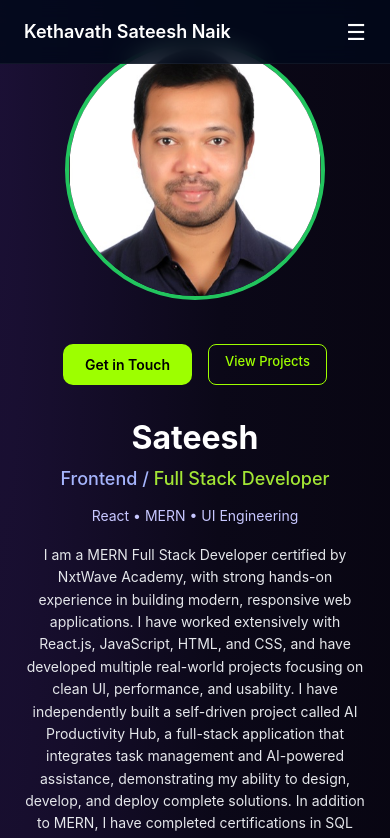
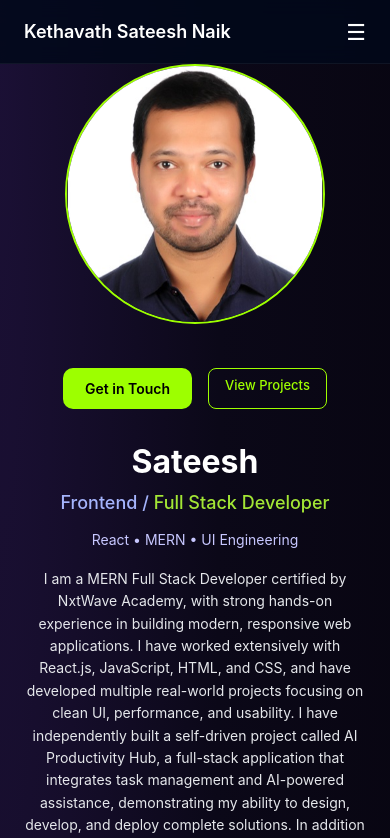
Before and after one commit to Sateesh64/portfolio, a React (Create React App) app: page / in a window 390 px wide. Shown: the top 838 px of the page. Built offline with nearby package versions, Linux system fonts and the light colour scheme.

Commit message:
Fix mobile hero layout and profile image alignment

```diff
--- a/src/App.css
+++ b/src/App.css
@@ -30,6 +30,21 @@ body {
   padding: 0 6%;
 
 }
+@media (max-width: 768px) {
+  .hero-container {
+    grid-template-columns: 1fr;
+    text-align: center;
+    gap: 24px;
+  }
+
+  .hero-left {
+    justify-content: center;
+  }
+}
+
+
+
+
 .hero-left,
 .hero-right {
   animation: fadeUp 0.9s ease forwards;
@@ -64,14 +79,21 @@ body {
   display: flex;
   flex-direction: column;   /* STACK image + buttons */
   align-items: center;
-  gap: 24px;               /* space between image & buttons */
+  gap: 24px;
+                 /* space between image & buttons */
+}
+
+@media (max-width: 768px) {
+  .hero-left {
+    margin-top: 24px;
+  }
 }
 
 .hero-image-wrapper {
   width: 260px;
   height: 260px;
   border-radius: 50%;
-  border: 4px solid #22c55e;
+  border: 2px solid #9dff00;
   overflow: hidden;
   background-color: #07040f;
 }
@@ -82,6 +104,19 @@ body {
   object-fit: cover;
 }
 
+@media (max-width: 768px) {
+  hero-image-wrapper  {
+    width: 140px;
+    height: 140px;
+  }
+}
+
+@media (max-width: 480px) {
+  hero-image-wrapper  {
+    width: 1200px;
+    height: 120px;
+  }
+}
 /* RIGHT – CONTENT */
 .hero-right h1 {
   font-size: 3rem;
```
